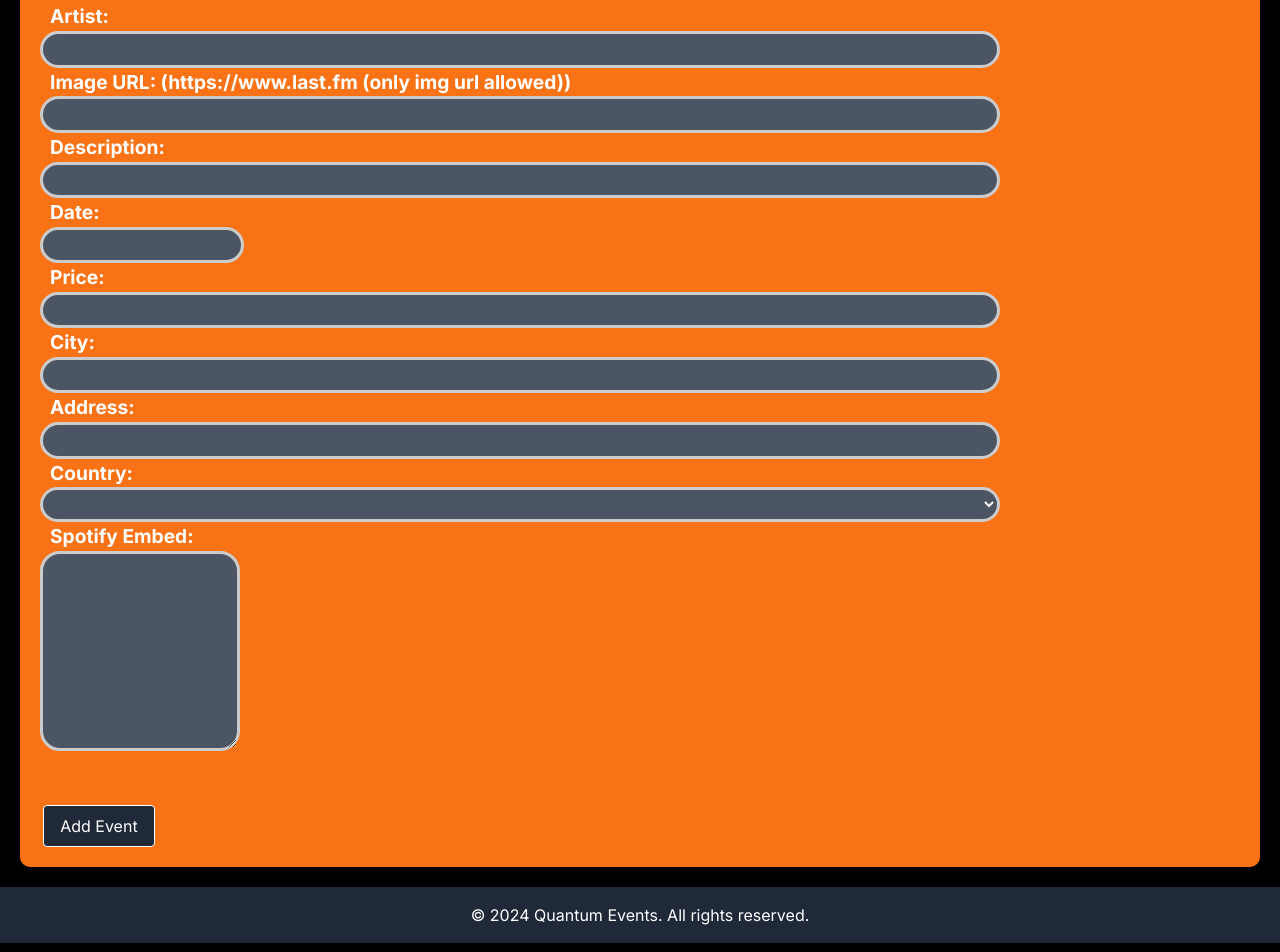
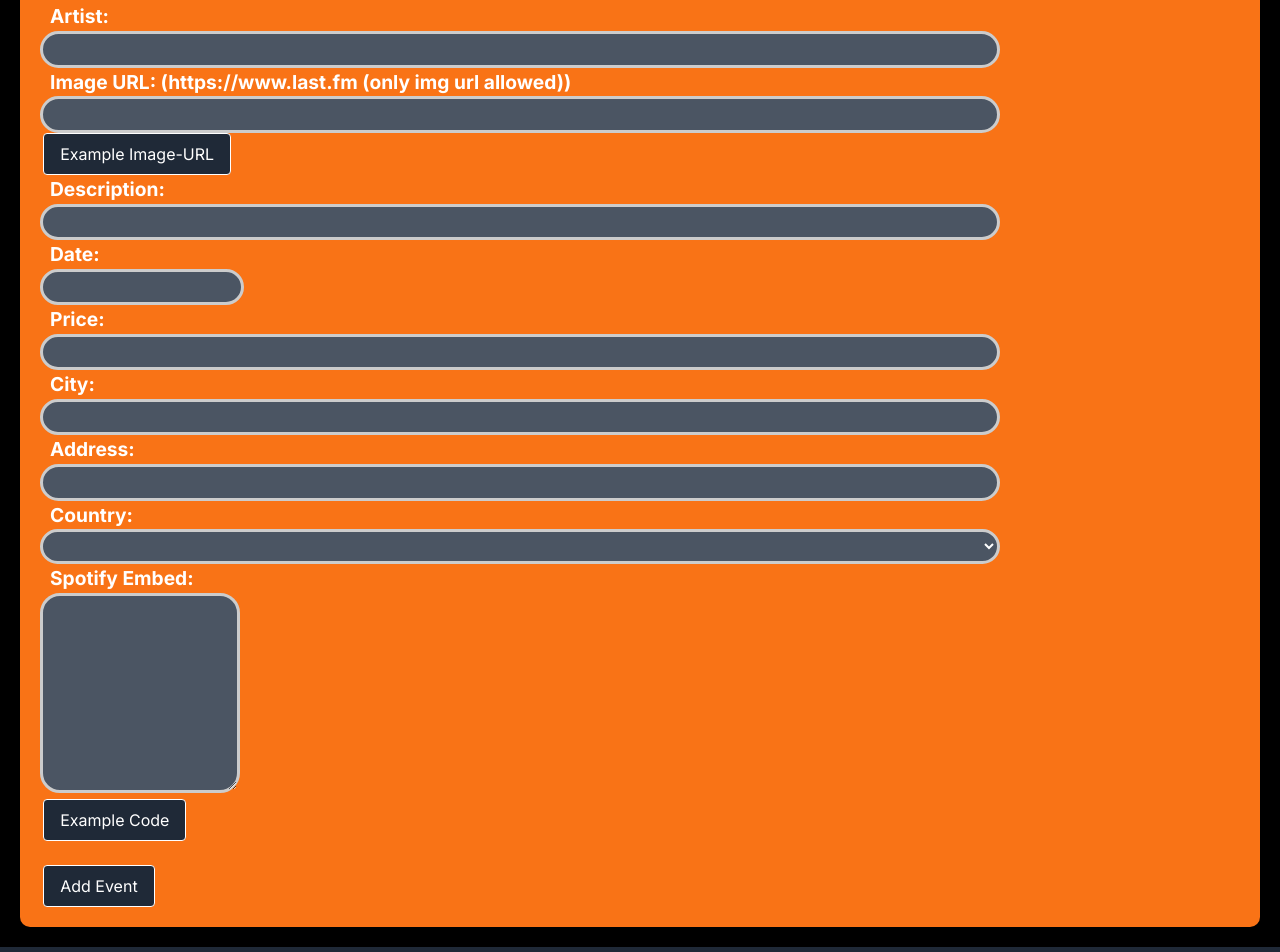
Before and after one commit to ElinSjogren/inlamning5, a Next.js app: page /components/addeventdb in a window 1280 px wide. Shown: the part 140-1092 px from the top of the page. Built offline with nearby package versions, Linux system fonts and the light colour scheme.

Commit message:
Examplebuttonsforimageandspoify

```diff
--- a/src/app/components/addeventdb/page.js
+++ b/src/app/components/addeventdb/page.js
@@ -24,15 +24,25 @@
     const { name, value } = event.target;
 
     if (name === 'spotifyEmbed') {
-      const convertedEmbed = convertEmbedCode(value); // Konvertera embed-koden
-      setNewEvent({ ...newEvent, [name]: convertedEmbed }); // Uppdatera newEvent med den konverterade embed-koden
+      const convertedEmbed = convertEmbedCode(value);
+      setNewEvent({ ...newEvent, [name]: convertedEmbed });
     } else {
-      setNewEvent({ ...newEvent, [name]: value }); // Uppdatera newEvent med det nya värdet
+      setNewEvent({ ...newEvent, [name]: value });
     }
+  };
+
+  const handleExampleClick = () => {
+    const exampleEmbed = `<iframe style="border-radius:12px" src="https://open.spotify.com/embed/artist/EXEMPLE_ID?utm_source=generator" width="100%" height="152" frameBorder="0" allowfullscreen="" allow="autoplay; clipboard-write; encrypted-media; fullscreen; picture-in-picture" loading="lazy"></iframe>`;
+    setNewEvent({ ...newEvent, spotifyEmbed: exampleEmbed });
   };
 
   const handleDateChange = (date) => {
     setNewEvent({ ...newEvent, date: date });
+  };
+
+  const handleExampleImageClick = () => {
+    const exampleImageURL = 'https://lastfm.freetls.fastly.net/i/u/770x0/5ff3a1f68a7144a6abcd1038673a03ed.jpg#5ff3a1f68a7144a6abcd1038673a03ed';
+    setNewEvent({ ...newEvent, imageURL: exampleImageURL });
   };
 
     const handleAddEvent = () => {
@@ -123,6 +133,7 @@
         className={styles.inputField}
         onChange={handleInputChange}
       /><br/>
+      <button onClick={handleExampleImageClick} className={styles.addEventButton}>Example Image-URL</button><br/>
       <label htmlFor="description" className={styles.pFont}>Description:</label><br />
       <input
         type="text"
@@ -189,6 +200,7 @@
         className={styles.textareaField}
         onChange={handleInputChange}
       /><br />
+       <button onClick={handleExampleClick} className={styles.addEventButton}>Example Code</button>
       <br />
       <br />
       <button onClick={handleAddEvent} className={styles.addEventButton}>Add Event</button>
```
